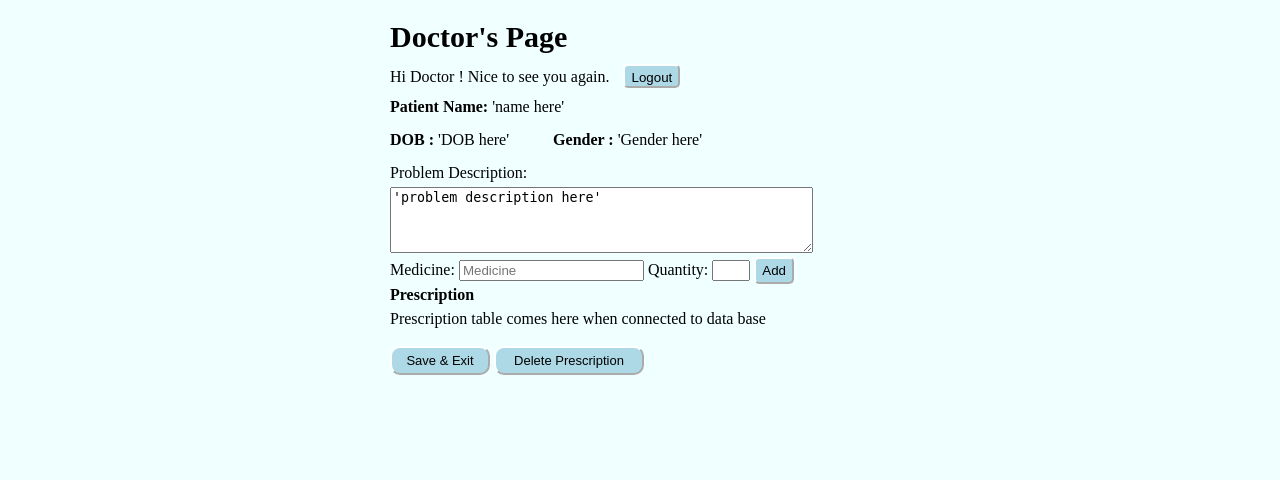
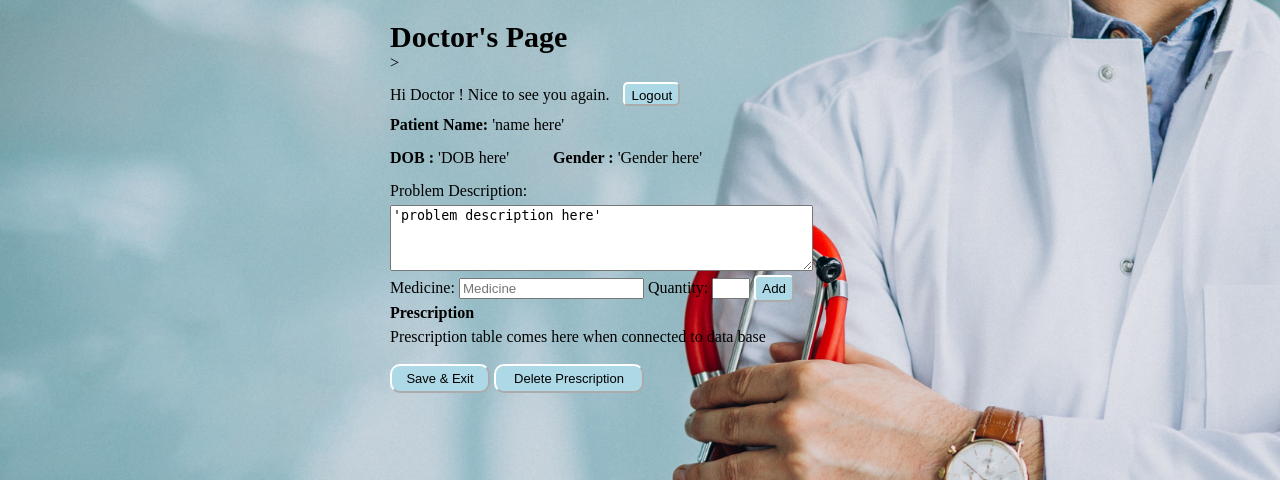
Before and after one commit to Akhi1210/Smart_Hospital, a PHP site: page /doctors_UI.php in a window 1280 px wide. Shown: the top 480 px of the page. Run offline with PHP 8.4, Linux system fonts and the light colour scheme.

Commit message:
Update doctors_UI.php

```diff
--- a/doctors_UI.php
+++ b/doctors_UI.php
@@ -12,7 +12,8 @@
 
 </head>
 <div style="font-size:30px;font-weight:bold;">Doctor's Page</div>
-<body class='box_dp' style="background-color: azure;">
+<body class='box_dp' style="background-image:url('/background_images/doc_ui.jpg');background-size: cover">
+>
 
     <?php
 
```
